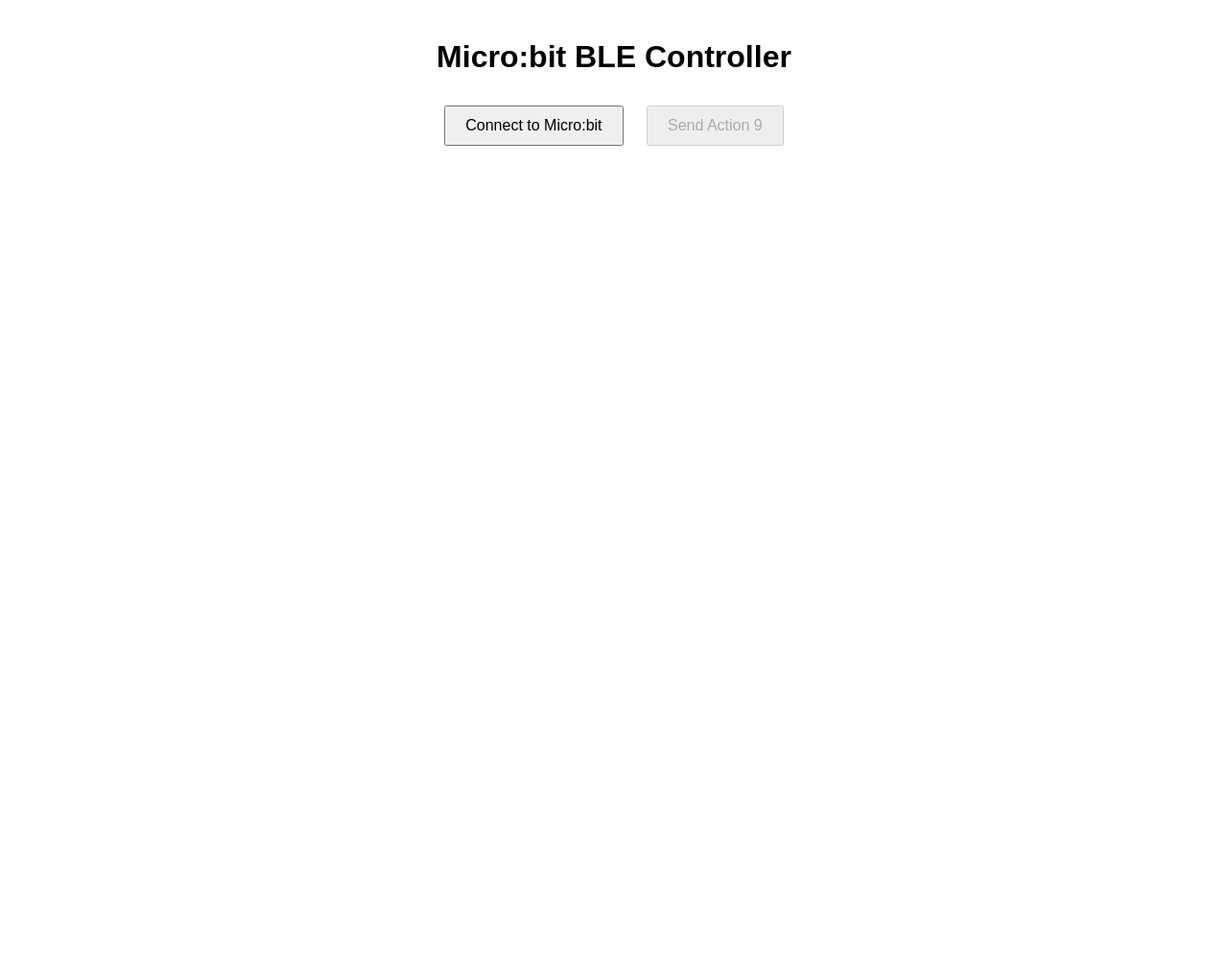
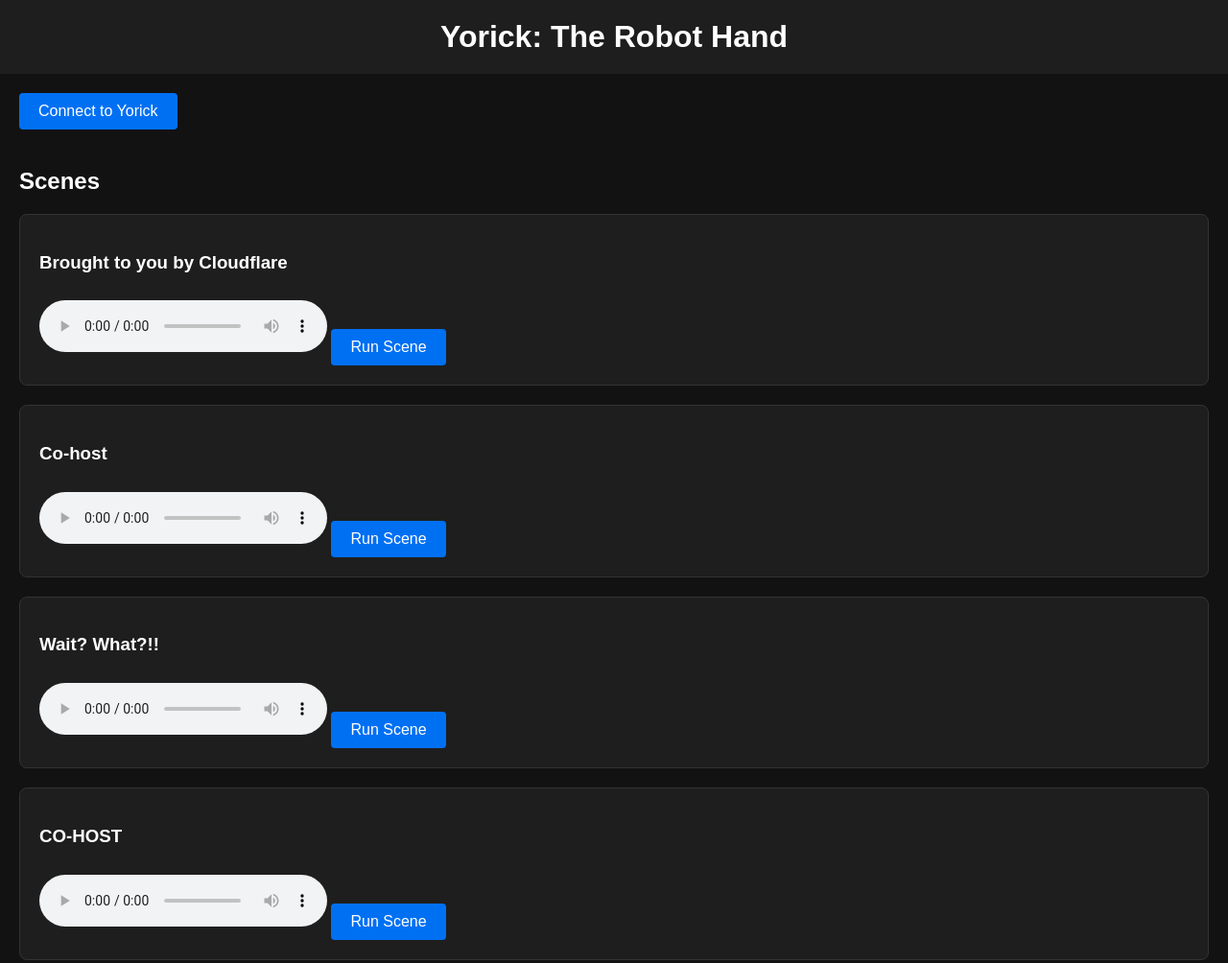
Before and after one commit to craigsdennis/robot-hand-controller-workers, a website: page public/index.html in a window 1280 px wide. Shown: the whole page at 96% size. Before the commit the page ends 800 px from the top, so only its background shows below. Drawn offline with Linux system fonts and the light colour scheme.

Commit message:
Initial commit

```diff
--- a/public/app.js
+++ b/public/app.js
@@ -1,65 +1,67 @@
 let bluetoothDevice;
-let uartCharacteristic;
+let uartService;
+const UART_SERVICE_UUID = "6e400001-b5a3-f393-e0a9-e50e24dcca9e";
+const UART_TX_UUID = "6e400003-b5a3-f393-e0a9-e50e24dcca9e"; // Correct TX characteristic
 
-const CMD_ACTION_9 = "CMD|0F|09|$"; // Command for action 9
-
-// Button references
-const connectButton = document.getElementById("connect");
-const action9Button = document.getElementById("action9");
-
-// Function to connect to the micro:bit
+// Function to connect to micro:bit
 async function connectToMicrobit() {
     try {
-        // Request the Bluetooth device
         bluetoothDevice = await navigator.bluetooth.requestDevice({
-            acceptAllDevices: true,
-            optionalServices: ["6e400001-b5a3-f393-e0a9-e50e24dcca9e"], // UART service UUID
+            filters: [{ namePrefix: "BBC" }], // Filter for devices with names starting with "BBC"
+            optionalServices: [UART_SERVICE_UUID],
         });
 
-        // Connect to the GATT server
         const server = await bluetoothDevice.gatt.connect();
-
-        // Get the UART service
-        const service = await server.getPrimaryService("6e400001-b5a3-f393-e0a9-e50e24dcca9e");
-
-        // Get the TX characteristic (WriteWithoutResponse)
-		const TX = "6e400003-b5a3-f393-e0a9-e50e24dcca9e";
-
-        uartCharacteristic = await service.getCharacteristic(TX);
-
-        // Verify that the characteristic supports writeWithoutResponse
-        if (!uartCharacteristic.properties.writeWithoutResponse) {
-            throw new Error("TX characteristic does not support writeWithoutResponse.");
-        }
-
-        // Enable the action button
-        action9Button.disabled = false;
+        const service = await server.getPrimaryService(UART_SERVICE_UUID);
+        uartService = await service.getCharacteristic(UART_TX_UUID);
 
         console.log("Connected to micro:bit!");
+        alert("Connected to Yorick!");
     } catch (error) {
         console.error("Failed to connect to micro:bit:", error);
+        alert("Failed to connect to Yorick. Please try again.");
     }
 }
 
-// Function to send a command
-async function sendCommand(command) {
-    if (!uartCharacteristic) {
-        console.error("Not connected to a micro:bit");
+// Function to send a command to the micro:bit
+async function sendCommand(actionNumber) {
+    if (!uartService) {
+        console.error("Not connected to micro:bit");
+        alert("Please connect to Yorick first!");
         return;
     }
 
-    const encoder = new TextEncoder();
-    const commandBuffer = encoder.encode(command);
-
     try {
-        // Send the command using writeWithoutResponse
-        await uartCharacteristic.writeValueWithoutResponse(commandBuffer);
-        console.log("Command sent:", command);
+        // Convert action number to hex and pad to two characters
+        const hexAction = actionNumber.toString(16).toUpperCase().padStart(2, "0");
+        const command = `CMD|0F|${hexAction}|$`;
+        const encoder = new TextEncoder();
+        await uartService.writeValue(encoder.encode(command));
+        console.log(`Command sent: ${command}`);
     } catch (error) {
         console.error("Failed to send command:", error);
+        alert("Failed to send command to Yorick.");
     }
 }
 
-// Event listeners for buttons
-connectButton.addEventListener("click", connectToMicrobit);
-action9Button.addEventListener("click", () => sendCommand(CMD_ACTION_9));
+// Function to run a scene
+function runScene(audioId, actionNumber) {
+    const audioElement = document.getElementById(`audio-${audioId}`);
+    if (!audioElement) {
+        console.error("Audio element not found");
+        return;
+    }
+
+    // Play audio
+    audioElement.play().then(() => {
+        console.log("Playing audio...");
+        // After the audio starts, trigger the action
+        sendCommand(actionNumber);
+    }).catch(error => {
+        console.error("Error playing audio:", error);
+        alert("Error playing audio. Please try again.");
+    });
+}
+
+// Attach event listener for the "Connect" button
+document.getElementById("connect-button").addEventListener("click", connectToMicrobit);
--- a/public/index.html
+++ b/public/index.html
@@ -3,26 +3,84 @@
 <head>
     <meta charset="UTF-8">
     <meta name="viewport" content="width=device-width, initial-scale=1.0">
-    <title>Micro:bit BLE Controller</title>
+    <title>Yorick Controller</title>
     <style>
         body {
+            background-color: #121212;
+            color: #ffffff;
             font-family: Arial, sans-serif;
+            margin: 0;
+            padding: 0;
+        }
+        header {
+            background-color: #1e1e1e;
+            padding: 20px;
             text-align: center;
+        }
+        header h1 {
             margin: 0;
+        }
+        main {
             padding: 20px;
         }
+        .scene {
+            margin-bottom: 20px;
+            padding: 20px;
+            border: 1px solid #333;
+            background-color: #1e1e1e;
+            border-radius: 8px;
+        }
         button {
+            background-color: #0070f3;
+            color: #ffffff;
+            border: none;
             padding: 10px 20px;
             font-size: 16px;
-            margin: 10px;
+            border-radius: 4px;
             cursor: pointer;
+        }
+        button:hover {
+            background-color: #005bb5;
+        }
+        audio {
+            margin-top: 10px;
+        }
+        #connect-button {
+            margin-bottom: 20px;
         }
     </style>
 </head>
 <body>
-    <h1>Micro:bit BLE Controller</h1>
-    <button id="connect">Connect to Micro:bit</button>
-    <button id="action9" disabled>Send Action 9</button>
+    <header>
+        <h1>Yorick: The Robot Hand</h1>
+    </header>
+    <main>
+        <button id="connect-button">Connect to Yorick</button>
+
+        <h2>Scenes</h2>
+        <div class="scene">
+            <h3>Brought to you by Cloudflare</h3>
+            <audio id="audio-cloudflare" src="/audio/brought-to-you-by-cloudflare.mp3" controls></audio>
+            <button onclick="runScene('cloudflare', 8)">Run Scene</button>
+        </div>
+		<div class="scene">
+            <h3>Co-host</h3>
+            <audio id="audio-cohost" src="/audio/cohost.mp3" controls></audio>
+            <button onclick="runScene('cohost', 9)">Run Scene</button>
+        </div>
+		<div class="scene">
+            <h3>Wait? What?!!</h3>
+            <audio id="audio-wait-what" src="/audio/wait-what.mp3" controls></audio>
+            <button onclick="runScene('wait-what', 10)">Run Scene</button>
+        </div>
+		<div class="scene">
+            <h3>CO-HOST</h3>
+            <audio id="audio-cohost-2" src="/audio/cohost-2.mp3" controls></audio>
+            <button onclick="runScene('cohost-2', 11)">Run Scene</button>
+        </div>
+
+
+    </main>
     <script src="app.js"></script>
 </body>
 </html>
```
Also changed, not shown: 4 other files.
